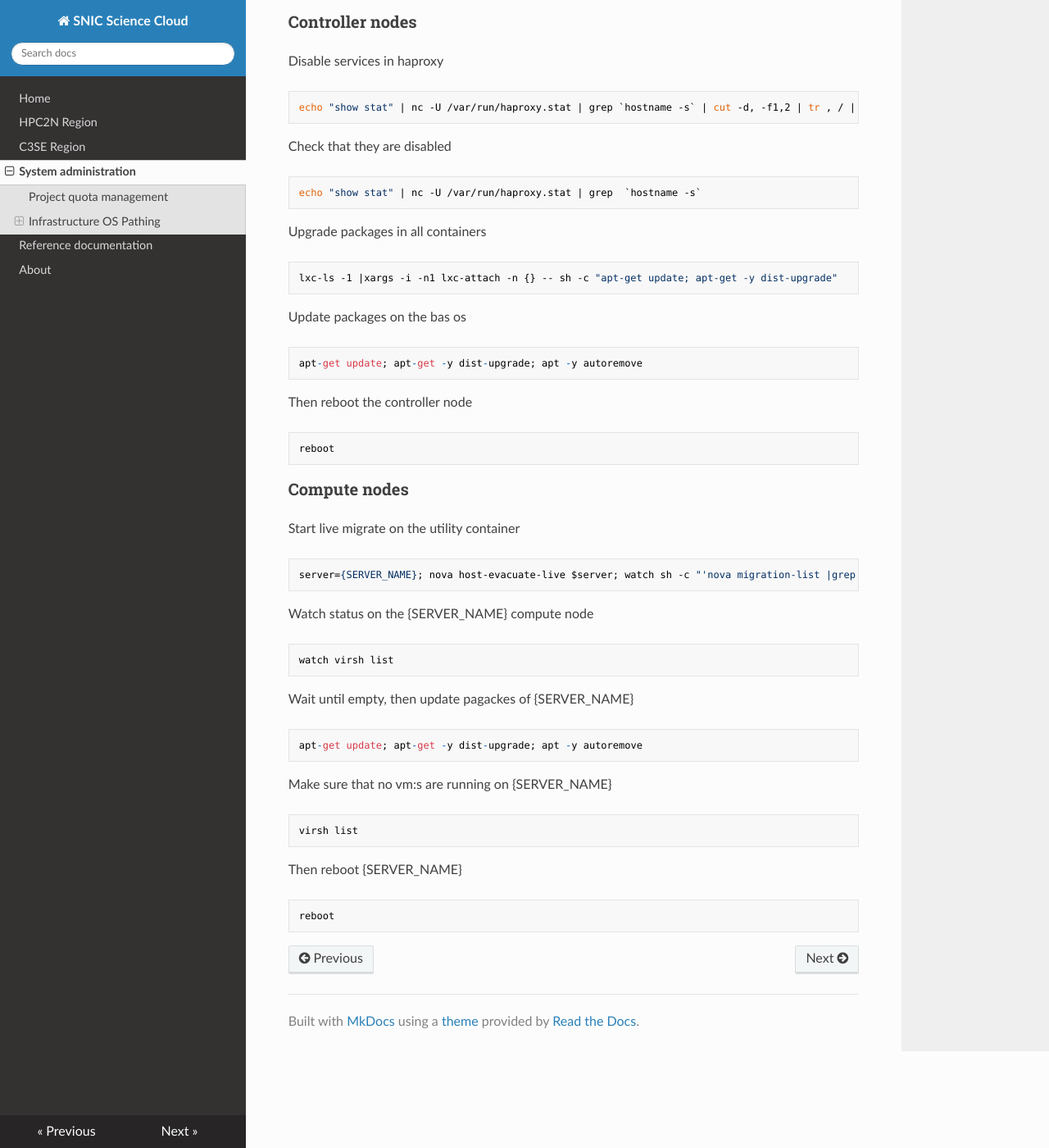
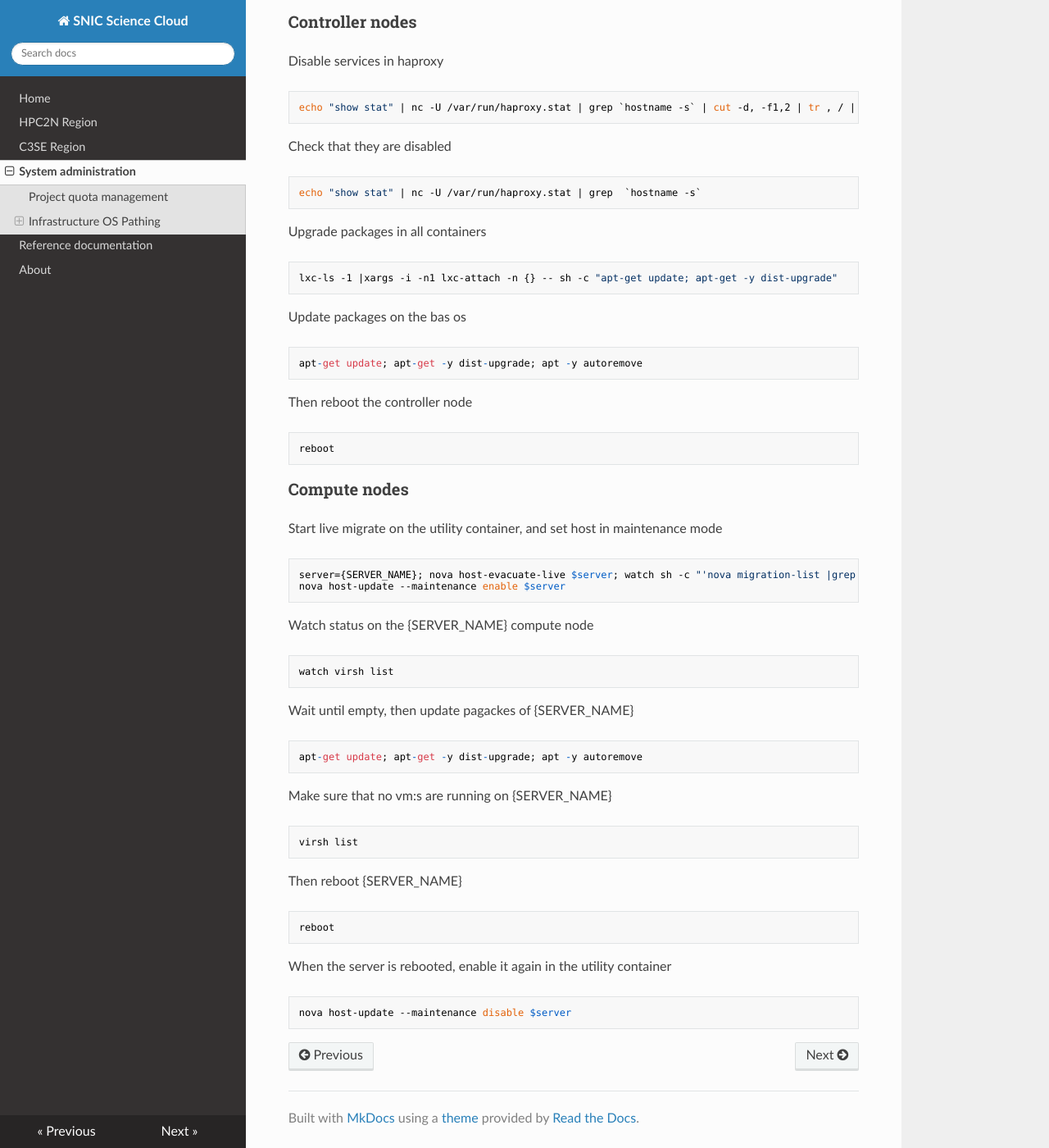
Before and after one commit to SNICScienceCloud/operators-documentation, an MkDocs documentation site: the page built from docs/sysadmin_common.md, in a window 1280 px wide and 1400 px high, scrolled down 564 px. Shown: the whole window at 82% size. Built offline with MkDocs 1.6.1, drawn with Linux system fonts in a browser that asks for light colours; nearby versions of some CDN libraries; old or Windows-style settings are respelled for this version of MkDocs.

Commit message:
Add maintenece mode to update instructions

```diff
--- a/docs/sysadmin_common.md
+++ b/docs/sysadmin_common.md
@@ -40,9 +40,10 @@ Then reboot the controller node
 
 ### Compute nodes
 
-Start live migrate on the utility container
+Start live migrate on the utility container, and set host in maintenance mode
 
     server={SERVER_NAME}; nova host-evacuate-live $server; watch sh -c "'nova migration-list |grep $server |grep -v completed |grep `date +%F`'"
+    nova host-update --maintenance enable $server
 
 Watch status on the {SERVER_NAME} compute node
 
@@ -59,3 +60,7 @@ Make sure that no vm:s are running on {SERVER_NAME}
 Then reboot  {SERVER_NAME}
 
     reboot
+
+When the server is rebooted, enable it again in the utility container
+
+    nova host-update --maintenance disable $server
```
